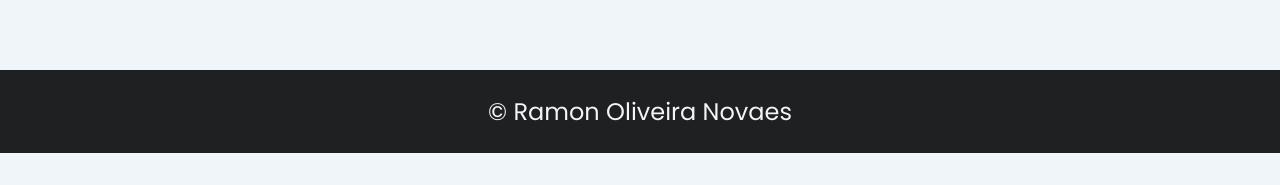
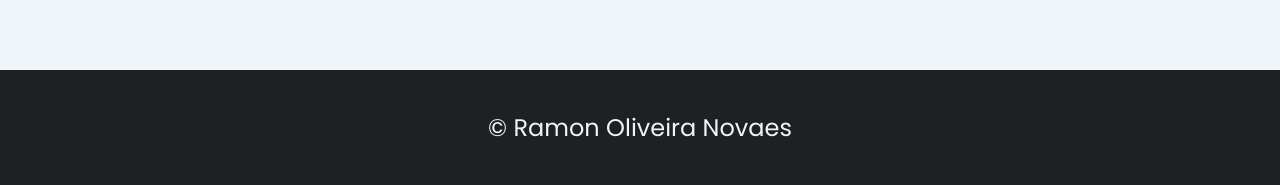
Before and after one commit to ramonoliveira1/portfolio, a plain HTML site: page index.html in a window 1280 px wide. Shown: the part 944-1129 px from the top of the page. Before the commit the page ends 1097 px from the top, so only its background shows below. Drawn offline with Linux system fonts and the light colour scheme.

Commit message:
Update style.css
alteracao padding rodape

```diff
--- a/style/style.css
+++ b/style/style.css
@@ -111,7 +111,7 @@ body{
 .rodape{
     color: var(--bg-color);
     background-color: var(--cor-secundaria);
-    padding: 24px;
+    padding: 40px;
     text-align: center;
     font-weight: 400;
     font-family: var(--fonte);
```
